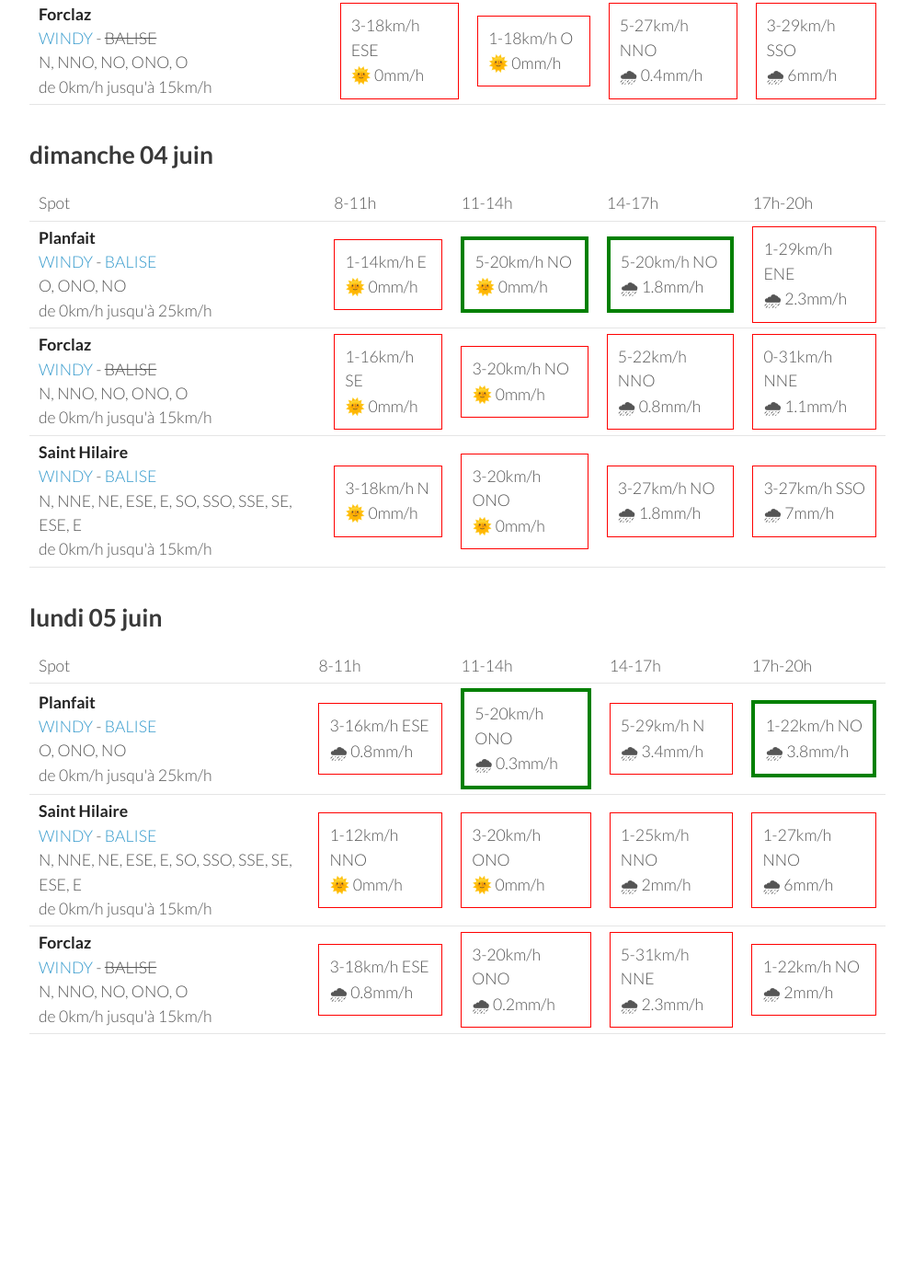
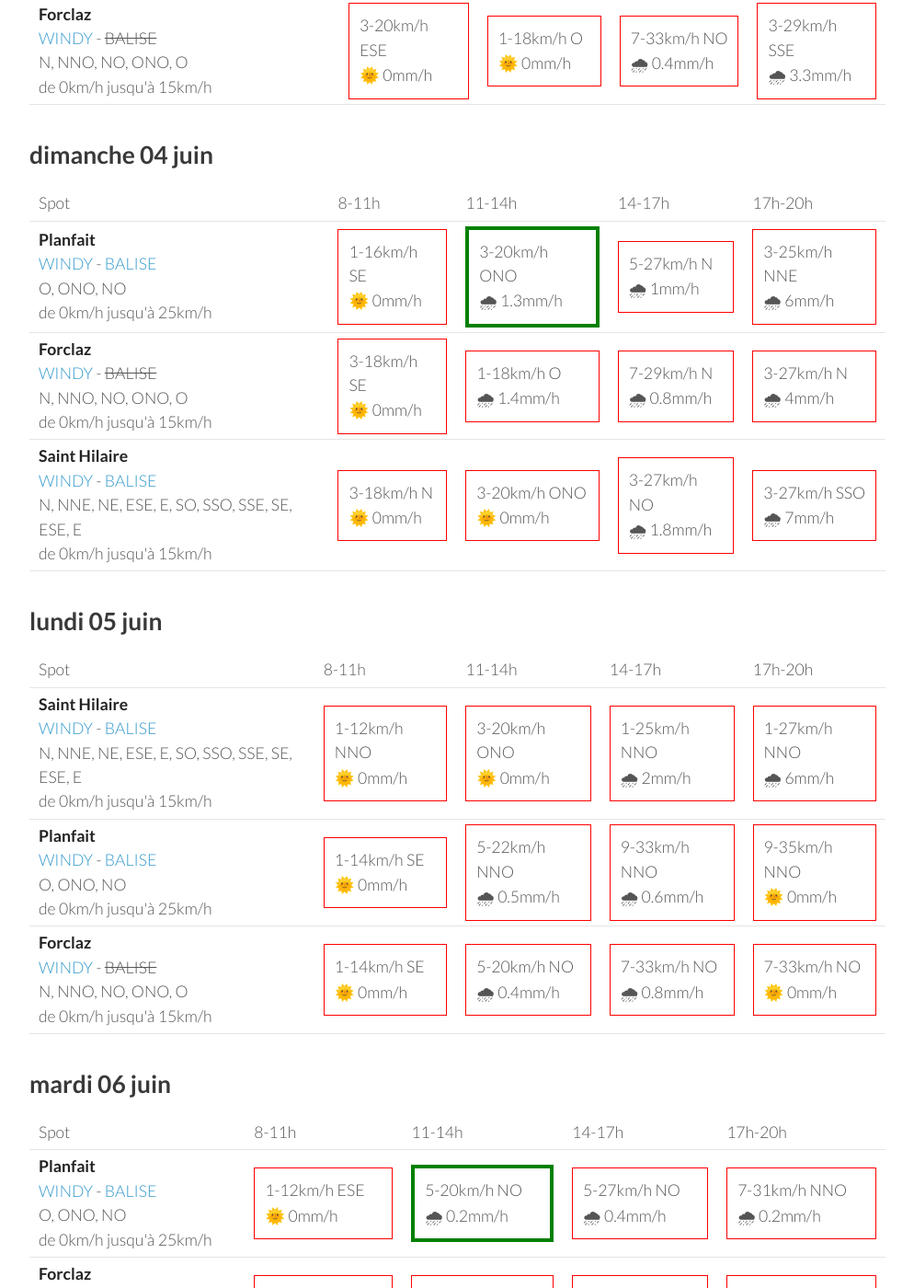
Before and after one commit to parapente-dans-le-nord/parapente-dans-le-nord.github.io, a Jekyll site: the page built from alpes_nord.markdown, in a window 1280 px wide and 1400 px high, scrolled down 1643 px. Shown: the whole window at 92% size, without its empty margins (26-1020 px from the left). Built offline with Jekyll 4.4.1, drawn with Linux system fonts in a browser that asks for light colours; before the commit the page ends 2895 px from its top, so only the background shows below that; some of the changed text lies outside the part shown.

Commit message:
update index.markdown

```diff
--- a/alpes_nord.markdown
+++ b/alpes_nord.markdown
@@ -117,9 +117,9 @@ page mise à jour le jeudi 01 juin 06:26
         <td><strong>Planfait</strong><br><a href="https://windy.com/45.853/6.223?45.415,6.223,8">WINDY</a> - <span class=""><a href="https://www.openwindmap.org/PP496">BALISE</a> </span><br> <span class="vent-favorable">O, ONO, NO</span><br><span class="force-vent">de 0km/h jusqu'à 25km/h</span> </td>
 
             <td><div class="not-flyable"><p>3-18km/h ESE</p><p>🌞 0mm/h</p></div></td>
-            <td><div class="flyable"><p>1-18km/h O</p><p>🌞 0mm/h</p></div></td>
-            <td><div class="flyable"><p>5-25km/h NO</p><p>🌧 0.4mm/h</p></div></td>
-            <td><div class="not-flyable"><p>3-25km/h SSO</p><p>🌧 3.7mm/h</p></div></td>
+            <td><div class="flyable"><p>3-18km/h O</p><p>🌞 0mm/h</p></div></td>
+            <td><div class="not-flyable"><p>7-31km/h NO</p><p>🌧 0.3mm/h</p></div></td>
+            <td><div class="not-flyable"><p>3-29km/h SE</p><p>🌧 2.1mm/h</p></div></td>
 
 
     </tr>
@@ -136,10 +136,10 @@ page mise à jour le jeudi 01 juin 06:26
 <tr>
         <td><strong>Forclaz</strong><br><a href="https://windy.com/45.814/6.247?45.375,6.246,8,m:eVwaglz">WINDY</a> - <span class="no-balise"> BALISE </span><br> <span class="vent-favorable">N, NNO, NO, ONO, O</span><br><span class="force-vent">de 0km/h jusqu'à 15km/h</span> </td>
 
-            <td><div class="not-flyable"><p>3-18km/h ESE</p><p>🌞 0mm/h</p></div></td>
+            <td><div class="not-flyable"><p>3-20km/h ESE</p><p>🌞 0mm/h</p></div></td>
             <td><div class="not-flyable"><p>1-18km/h O</p><p>🌞 0mm/h</p></div></td>
-            <td><div class="not-flyable"><p>5-27km/h NNO</p><p>🌧 0.4mm/h</p></div></td>
-            <td><div class="not-flyable"><p>3-29km/h SSO</p><p>🌧 6mm/h</p></div></td>
+            <td><div class="not-flyable"><p>7-33km/h NO</p><p>🌧 0.4mm/h</p></div></td>
+            <td><div class="not-flyable"><p>3-29km/h SSE</p><p>🌧 3.3mm/h</p></div></td>
 
 
     </tr>
@@ -162,20 +162,20 @@ page mise à jour le jeudi 01 juin 06:26
 <tr>
         <td><strong>Planfait</strong><br><a href="https://windy.com/45.853/6.223?45.415,6.223,8">WINDY</a> - <span class=""><a href="https://www.openwindmap.org/PP496">BALISE</a> </span><br> <span class="vent-favorable">O, ONO, NO</span><br><span class="force-vent">de 0km/h jusqu'à 25km/h</span> </td>
 
-            <td><div class="not-flyable"><p>1-14km/h E</p><p>🌞 0mm/h</p></div></td>
-            <td><div class="flyable"><p>5-20km/h NO</p><p>🌞 0mm/h</p></div></td>
-            <td><div class="flyable"><p>5-20km/h NO</p><p>🌧 1.8mm/h</p></div></td>
-            <td><div class="not-flyable"><p>1-29km/h ENE</p><p>🌧 2.3mm/h</p></div></td>
+            <td><div class="not-flyable"><p>1-16km/h SE</p><p>🌞 0mm/h</p></div></td>
+            <td><div class="flyable"><p>3-20km/h ONO</p><p>🌧 1.3mm/h</p></div></td>
+            <td><div class="not-flyable"><p>5-27km/h N</p><p>🌧 1mm/h</p></div></td>
+            <td><div class="not-flyable"><p>3-25km/h NNE</p><p>🌧 6mm/h</p></div></td>
 
 
     </tr>
 <tr>
         <td><strong>Forclaz</strong><br><a href="https://windy.com/45.814/6.247?45.375,6.246,8,m:eVwaglz">WINDY</a> - <span class="no-balise"> BALISE </span><br> <span class="vent-favorable">N, NNO, NO, ONO, O</span><br><span class="force-vent">de 0km/h jusqu'à 15km/h</span> </td>
 
-            <td><div class="not-flyable"><p>1-16km/h SE</p><p>🌞 0mm/h</p></div></td>
-            <td><div class="not-flyable"><p>3-20km/h NO</p><p>🌞 0mm/h</p></div></td>
-            <td><div class="not-flyable"><p>5-22km/h NNO</p><p>🌧 0.8mm/h</p></div></td>
-            <td><div class="not-flyable"><p>0-31km/h NNE</p><p>🌧 1.1mm/h</p></div></td>
+            <td><div class="not-flyable"><p>3-18km/h SE</p><p>🌞 0mm/h</p></div></td>
+            <td><div class="not-flyable"><p>1-18km/h O</p><p>🌧 1.4mm/h</p></div></td>
+            <td><div class="not-flyable"><p>7-29km/h N</p><p>🌧 0.8mm/h</p></div></td>
+            <td><div class="not-flyable"><p>3-27km/h N</p><p>🌧 4mm/h</p></div></td>
 
 
     </tr>
@@ -206,16 +206,6 @@ page mise à jour le jeudi 01 juin 06:26
       <td>17h-20h</td>
     </tr>
 <tr>
-        <td><strong>Planfait</strong><br><a href="https://windy.com/45.853/6.223?45.415,6.223,8">WINDY</a> - <span class=""><a href="https://www.openwindmap.org/PP496">BALISE</a> </span><br> <span class="vent-favorable">O, ONO, NO</span><br><span class="force-vent">de 0km/h jusqu'à 25km/h</span> </td>
-
-            <td><div class="not-flyable"><p>3-16km/h ESE</p><p>🌧 0.8mm/h</p></div></td>
-            <td><div class="flyable"><p>5-20km/h ONO</p><p>🌧 0.3mm/h</p></div></td>
-            <td><div class="not-flyable"><p>5-29km/h N</p><p>🌧 3.4mm/h</p></div></td>
-            <td><div class="flyable"><p>1-22km/h NO</p><p>🌧 3.8mm/h</p></div></td>
-
-
-    </tr>
-<tr>
         <td><strong>Saint Hilaire</strong><br><a href="https://windy.com/45.307/5.888?45.087,5.889,9,m:eUFagkX">WINDY</a> - <span class=""><a href="http://www.balisemeteo.com/balise.php?idBalise=61">BALISE</a> </span><br> <span class="vent-favorable">N, NNE, NE, ESE, E, SO, SSO, SSE, SE, ESE, E</span><br><span class="force-vent">de 0km/h jusqu'à 15km/h</span> </td>
 
             <td><div class="not-flyable"><p>1-12km/h NNO</p><p>🌞 0mm/h</p></div></td>
@@ -226,12 +216,22 @@ page mise à jour le jeudi 01 juin 06:26
 
     </tr>
 <tr>
+        <td><strong>Planfait</strong><br><a href="https://windy.com/45.853/6.223?45.415,6.223,8">WINDY</a> - <span class=""><a href="https://www.openwindmap.org/PP496">BALISE</a> </span><br> <span class="vent-favorable">O, ONO, NO</span><br><span class="force-vent">de 0km/h jusqu'à 25km/h</span> </td>
+
+            <td><div class="not-flyable"><p>1-14km/h SE</p><p>🌞 0mm/h</p></div></td>
+            <td><div class="not-flyable"><p>5-22km/h NNO</p><p>🌧 0.5mm/h</p></div></td>
+            <td><div class="not-flyable"><p>9-33km/h NNO</p><p>🌧 0.6mm/h</p></div></td>
+            <td><div class="not-flyable"><p>9-35km/h NNO</p><p>🌞 0mm/h</p></div></td>
+
+
+    </tr>
+<tr>
         <td><strong>Forclaz</strong><br><a href="https://windy.com/45.814/6.247?45.375,6.246,8,m:eVwaglz">WINDY</a> - <span class="no-balise"> BALISE </span><br> <span class="vent-favorable">N, NNO, NO, ONO, O</span><br><span class="force-vent">de 0km/h jusqu'à 15km/h</span> </td>
 
-            <td><div class="not-flyable"><p>3-18km/h ESE</p><p>🌧 0.8mm/h</p></div></td>
-            <td><div class="not-flyable"><p>3-20km/h ONO</p><p>🌧 0.2mm/h</p></div></td>
-            <td><div class="not-flyable"><p>5-31km/h NNE</p><p>🌧 2.3mm/h</p></div></td>
-            <td><div class="not-flyable"><p>1-22km/h NO</p><p>🌧 2mm/h</p></div></td>
+            <td><div class="not-flyable"><p>1-14km/h SE</p><p>🌞 0mm/h</p></div></td>
+            <td><div class="not-flyable"><p>5-20km/h NO</p><p>🌧 0.4mm/h</p></div></td>
+            <td><div class="not-flyable"><p>7-33km/h NO</p><p>🌧 0.8mm/h</p></div></td>
+            <td><div class="not-flyable"><p>7-33km/h NO</p><p>🌞 0mm/h</p></div></td>
 
 
     </tr>
@@ -239,3 +239,39 @@ page mise à jour le jeudi 01 juin 06:26
 </tbody>
 </table>
 {:/}
+## mardi 06 juin
+
+{::nomarkdown}
+<table>
+  <tbody>
+    <tr>
+      <td>Spot</td>
+      <td>8-11h</td>
+      <td>11-14h</td>
+      <td>14-17h</td>
+      <td>17h-20h</td>
+    </tr>
+<tr>
+        <td><strong>Planfait</strong><br><a href="https://windy.com/45.853/6.223?45.415,6.223,8">WINDY</a> - <span class=""><a href="https://www.openwindmap.org/PP496">BALISE</a> </span><br> <span class="vent-favorable">O, ONO, NO</span><br><span class="force-vent">de 0km/h jusqu'à 25km/h</span> </td>
+
+            <td><div class="not-flyable"><p>1-12km/h ESE</p><p>🌞 0mm/h</p></div></td>
+            <td><div class="flyable"><p>5-20km/h NO</p><p>🌧 0.2mm/h</p></div></td>
+            <td><div class="not-flyable"><p>5-27km/h NO</p><p>🌧 0.4mm/h</p></div></td>
+            <td><div class="not-flyable"><p>7-31km/h NNO</p><p>🌧 0.2mm/h</p></div></td>
+
+
+    </tr>
+<tr>
+        <td><strong>Forclaz</strong><br><a href="https://windy.com/45.814/6.247?45.375,6.246,8,m:eVwaglz">WINDY</a> - <span class="no-balise"> BALISE </span><br> <span class="vent-favorable">N, NNO, NO, ONO, O</span><br><span class="force-vent">de 0km/h jusqu'à 15km/h</span> </td>
+
+            <td><div class="not-flyable"><p>3-14km/h ESE</p><p>🌞 0mm/h</p></div></td>
+            <td><div class="not-flyable"><p>3-20km/h NO</p><p>🌧 0.2mm/h</p></div></td>
+            <td><div class="not-flyable"><p>5-27km/h NO</p><p>🌧 0.5mm/h</p></div></td>
+            <td><div class="not-flyable"><p>7-33km/h NO</p><p>🌧 0.2mm/h</p></div></td>
+
+
+    </tr>
+
+</tbody>
+</table>
+{:/}
```
Also changed, not shown: other parts of alpes_nord.markdown (+1 -1 lines).
